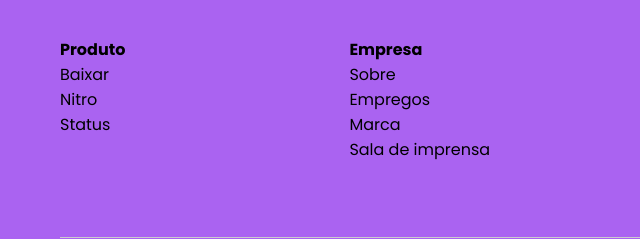
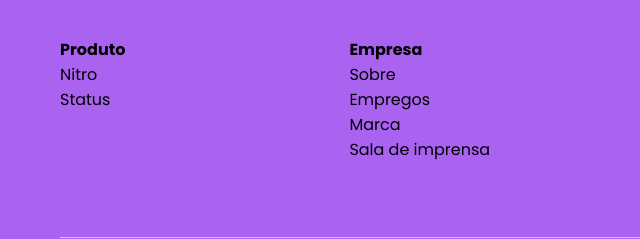
Before and after one commit to annemoura/discord-clone-landing-page, a website: page index.html in a window 1280 px wide. Shown: the part 4042-4281 px from the top of the page, 0-640 px from the left. Drawn offline with Linux system fonts and the light colour scheme.

Commit message:
Remove botão de download do clone

```diff
--- a/index.html
+++ b/index.html
@@ -197,7 +197,6 @@
                 <div class="footer-column">
                     <h4>Produto</h4>
                     <ul>
-                        <li><a href="#">Baixar</a></li>
                         <li><a href="#">Nitro</a></li>
                         <li><a href="#">Status</a></li>
                     </ul>
```
